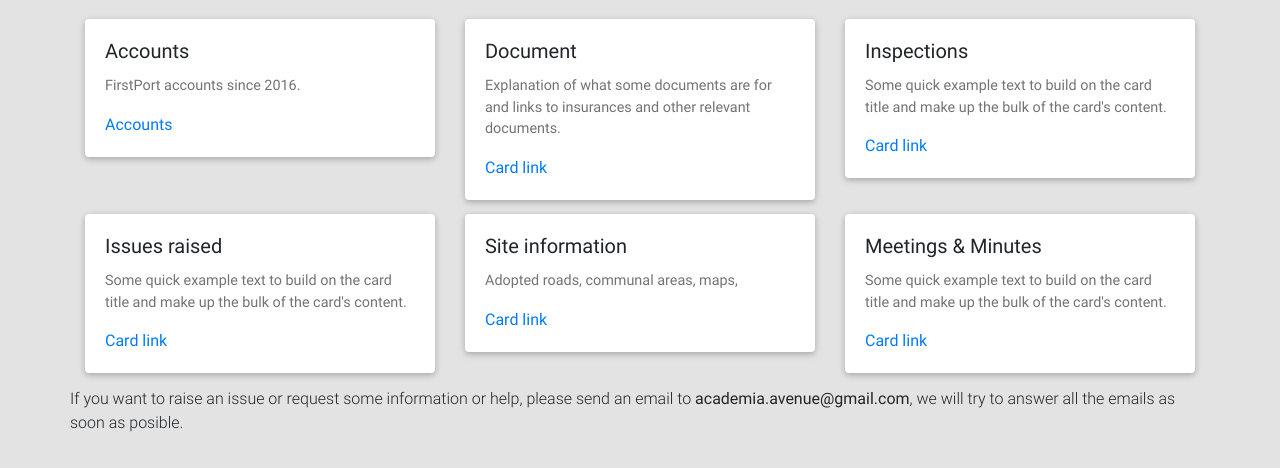
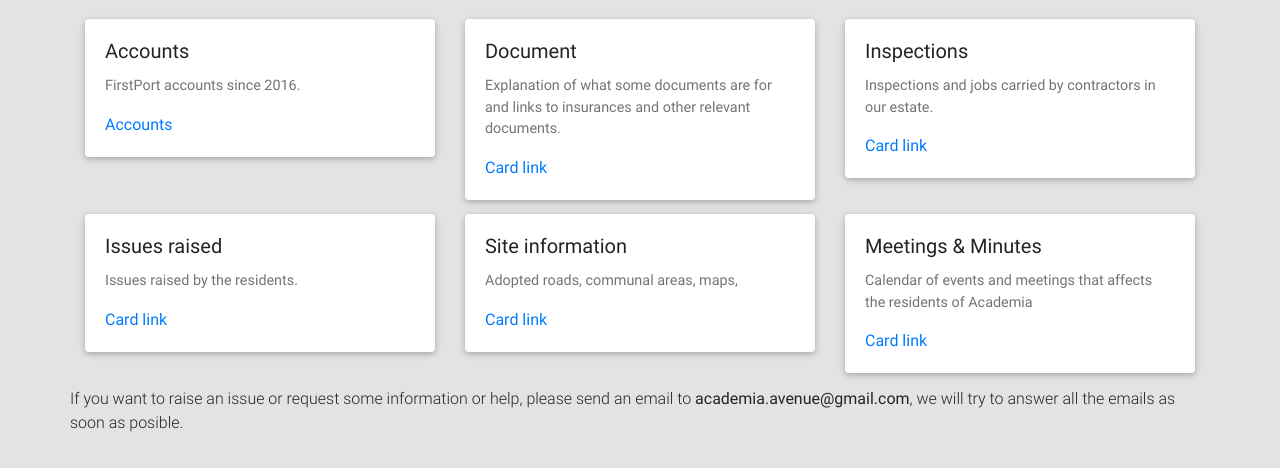
Before and after one commit to Quaksire/AcademiaResidents, a plain HTML site: page index.html in a window 1280 px wide. Shown: the part 70-538 px from the top of the page. Drawn offline with nearby package versions, Linux system fonts and the light colour scheme.

Commit message:
Modify index cards text

```diff
--- a/index.html
+++ b/index.html
@@ -48,7 +48,7 @@
 					<div class="card">
 		  				<div class="card-body">
 		  					<h5 class="card-title">Inspections</h5>
-		    				<p class="card-text">Some quick example text to build on the card title and make up the bulk of the card's content.</p>
+		    				<p class="card-text">Inspections and jobs carried by contractors in our estate.</p>
 		  					<a href="./inspections.html" class="card-link">Card link</a>
 		  				</div>
 					</div>
@@ -61,7 +61,7 @@
 					<div class="card">
 		  				<div class="card-body">
 		  					<h5 class="card-title">Issues raised</h5>
-		    				<p class="card-text">Some quick example text to build on the card title and make up the bulk of the card's content.</p>
+		    				<p class="card-text">Issues raised by the residents.</p>
 
 		  					<a href="./issues.html" class="card-link">Card link</a>
 		  				</div>
@@ -83,7 +83,7 @@
 					<div class="card">
 		  				<div class="card-body">
 		  					<h5 class="card-title">Meetings & Minutes</h5>
-		    				<p class="card-text">Some quick example text to build on the card title and make up the bulk of the card's content.</p>
+		    				<p class="card-text">Calendar of events and meetings that affects the residents of Academia</p>
 
 		  					<a href="./events.html" class="card-link">Card link</a>
 		  				</div>
```
